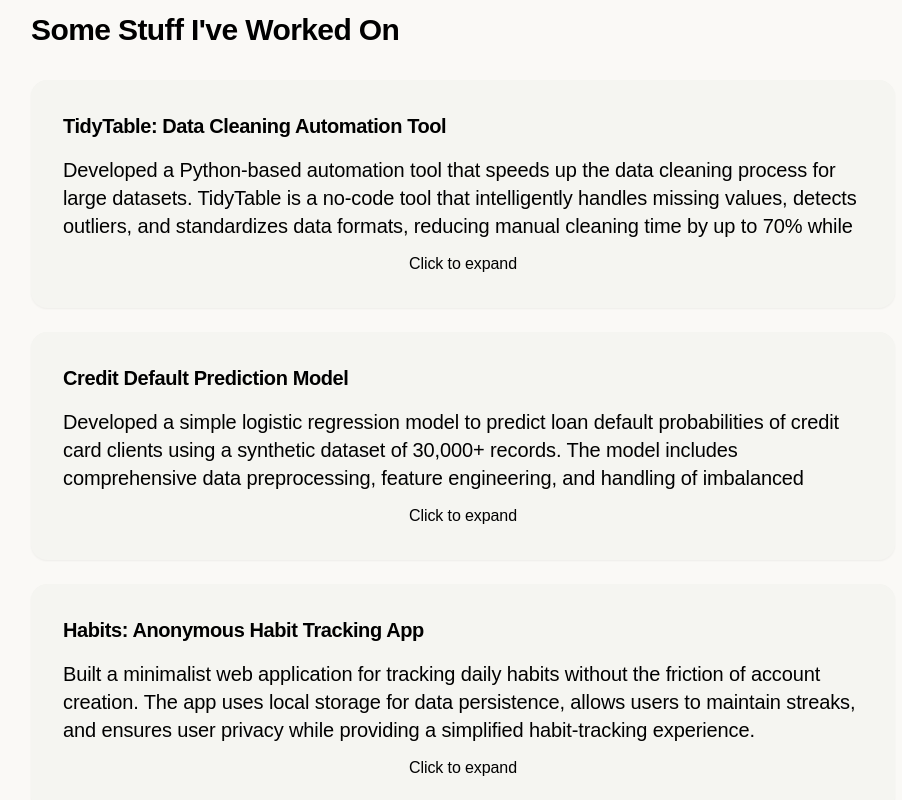
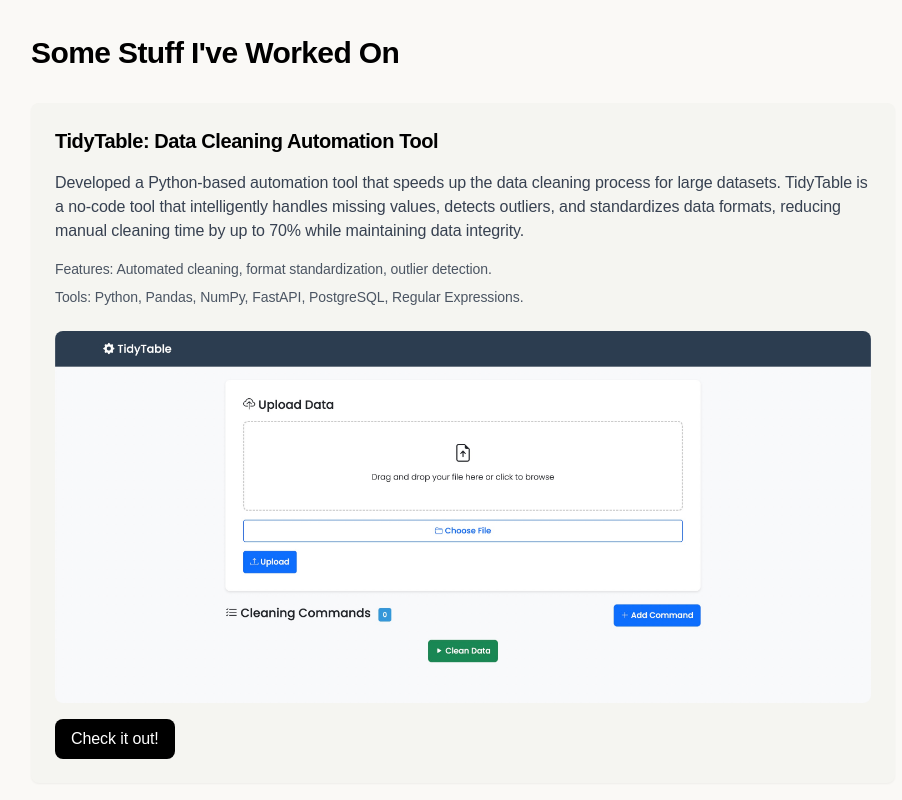
Before and after one commit to gyimadu/portfolio, a Next.js app: page / in a window 1280 px wide. Shown: the part 940-1740 px from the top of the page, without its empty margins (177-1079 px from the left). Built offline with nearby package versions, Linux system fonts and the light colour scheme; a web font is replaced by a local one.

Commit message:
fixed deployment errors

```diff
--- /dev/null
+++ b/next.config.js
@@ -0,0 +1,8 @@
+/** @type {import('next').NextConfig} */
+const nextConfig = {
+  images: {
+    unoptimized: true,
+  },
+}
+
+module.exports = nextConfig
--- a/src/app/page.tsx
+++ b/src/app/page.tsx
@@ -1,8 +1,8 @@
 'use client';
 import { useRef } from 'react';
 import Header from '@/components/Header';
-import Link from 'next/link';
 import ProjectCard from '@/components/ProjectCard';
+import Image from 'next/image';
 
 export default function Home() {
   const contactRef = useRef<HTMLDivElement>(null);
@@ -68,21 +68,23 @@ export default function Home() {
         <section className="mb-12">
           <div className="mb-10">
             <div className="flex flex-col items-center mb-8">
-              <img
+              <Image
                 src="/profile.jpeg"
                 alt="Michael Gyimadu"
-                className="w-24 h-24 sm:w-28 sm:h-28 rounded-full object-cover shadow-sm mb-6"
+                width={112}
+                height={112}
+                className="rounded-full object-cover shadow-sm mb-6"
               />
               <h1 className="font-bold text-xl sm:text-2xl lg:text-3xl text-black">
-                Hi, I'm Michael.
+                Hi, I&apos;m Michael.
               </h1>
             </div>
 
             <p className="text-black text-base sm:text-lg lg:text-xl leading-relaxed mb-6">
-              I'm a machine learning-in-finance enthusiast, and a self-taught programmer based in the United States. I'm currently finishing my undergraduate studies in Mathematics and Economics and enjoy working on predictive modelling on financial data with machine learning and data science.
+              I&apos;m a machine learning-in-finance enthusiast, and a self-taught programmer based in the United States. I&apos;m currently finishing my undergraduate studies in Mathematics and Economics and enjoy working on predictive modelling on financial data with machine learning and data science.
             </p>
             <p className="text-black text-base sm:text-lg lg:text-xl leading-relaxed mb-6">
-              I have interests in quant finance and software development and love playing soccer or working on web apps in my spare time.
+              I have interests in quant finance and software development and I&apos;m always excited to work on new projects.
             </p>
 
             <div className="mb-10">
--- a/src/components/ProjectCard.tsx
+++ b/src/components/ProjectCard.tsx
@@ -1,11 +1,13 @@
 'use client';
 import { useState } from 'react';
+import Link from 'next/link';
+import Image from 'next/image';
 
-interface ProjectProps {
+interface ProjectCardProps {
   title: string;
   description: string;
-  features: string[];
-  tools: string[];
+  features?: string[];
+  tools?: string[];
   image?: {
     desktop: string;
     mobile: string;
@@ -16,79 +18,61 @@ interface ProjectProps {
   };
 }
 
-export default function ProjectCard({ title, description, features, tools, image, link }: ProjectProps) {
-  const [isExpanded, setIsExpanded] = useState(false);
+export default function ProjectCard({
+  title,
+  description,
+  features,
+  tools,
+  image,
+  link
+}: ProjectCardProps) {
+  return (
+    <div className="bg-[#F5F5F1] p-6 rounded-lg shadow-sm hover:shadow-md transition-shadow">
+      <h3 className="text-lg sm:text-xl font-semibold mb-4">{title}</h3>
+      <p className="text-gray-700 mb-4">{description}</p>
 
-  return (
-    <div
-      onClick={() => setIsExpanded(!isExpanded)}
-      className={`
-        bg-[#F5F5F1] p-8 rounded-2xl cursor-pointer
-        transition-all duration-300 ease-in-out
-        hover:bg-[#EFEEE9] shadow-sm hover:shadow-md
-        ${isExpanded ? 'ring-1 ring-[#E5E4DF]' : ''}
-      `}
-    >
-      <h3 className="font-bold text-base sm:text-lg lg:text-xl text-black mb-4">{title}</h3>
+      {features && features.map((feature, index) => (
+        <p key={index} className="text-gray-600 text-sm mb-2">{feature}</p>
+      ))}
 
-      <div className={`
-        overflow-hidden transition-all duration-300
-        ${isExpanded ? 'max-h-[2000px]' : 'max-h-[84px]'}
-      `}>
-        <p className="text-black text-base sm:text-lg lg:text-xl leading-relaxed mb-6">
-          {description}
-        </p>
+      {tools && tools.map((tool, index) => (
+        <p key={index} className="text-gray-600 text-sm">{tool}</p>
+      ))}
 
-        <ul className="text-black text-base sm:text-lg lg:text-xl leading-relaxed space-y-2 mb-6">
-          {features.map((feature, index) => (
-            <li key={index}>{feature}</li>
-          ))}
-          {tools.map((tool, index) => (
-            <li key={`tool-${index}`}>{tool}</li>
-          ))}
-        </ul>
-
-        {image && link && (
-          <div className="mb-6 rounded-lg overflow-hidden">
-            <a
-              href={link.url}
-              target="_blank"
-              rel="noopener noreferrer"
-              onClick={(e) => e.stopPropagation()}
-              className="block transition-transform hover:scale-[1.02] duration-300"
-            >
-              <img
+      {image && (
+        <div className="mt-6 space-y-4">
+          <div className="hidden sm:block">
+            <Image
+              src={image.desktop}
+              alt={`${title} Desktop View`}
+              width={800}
+              height={400}
+              className="rounded-lg w-full"
+            />
+          </div>
+          <div className="sm:hidden">
+            <Image
               src={image.mobile}
-                alt={title}
-                className="w-full object-cover rounded-lg shadow-sm md:hidden"
+              alt={`${title} Mobile View`}
+              width={400}
+              height={800}
+              className="rounded-lg w-full"
             />
-              <img
-                src={image.desktop}
-                alt={title}
-                className="hidden md:block w-full object-cover rounded-lg shadow-sm"
-              />
-            </a>
+          </div>
         </div>
       )}
 
       {link && (
-          <a
+        <div className="mt-4">
+          <Link
             href={link.url}
             target="_blank"
-            rel="noopener noreferrer"
-            className="text-blue-500 hover:text-gray-600 transition-colors text-base sm:text-lg inline-block"
-            onClick={(e) => e.stopPropagation()}
+            className="inline-block px-4 py-2 bg-black text-white rounded-lg hover:bg-gray-800 transition-colors"
           >
-            [{link.text}] →
-          </a>
+            {link.text}
+          </Link>
+        </div>
       )}
-      </div>
-
-      <div className="flex justify-center mt-3">
-        <span className="text-black text-sm sm:text-base">
-          {isExpanded ? 'Click to collapse' : 'Click to expand'}
-        </span>
-      </div>
     </div>
   );
 }
```
Lines whose indentation alone changed are shown as unchanged.
